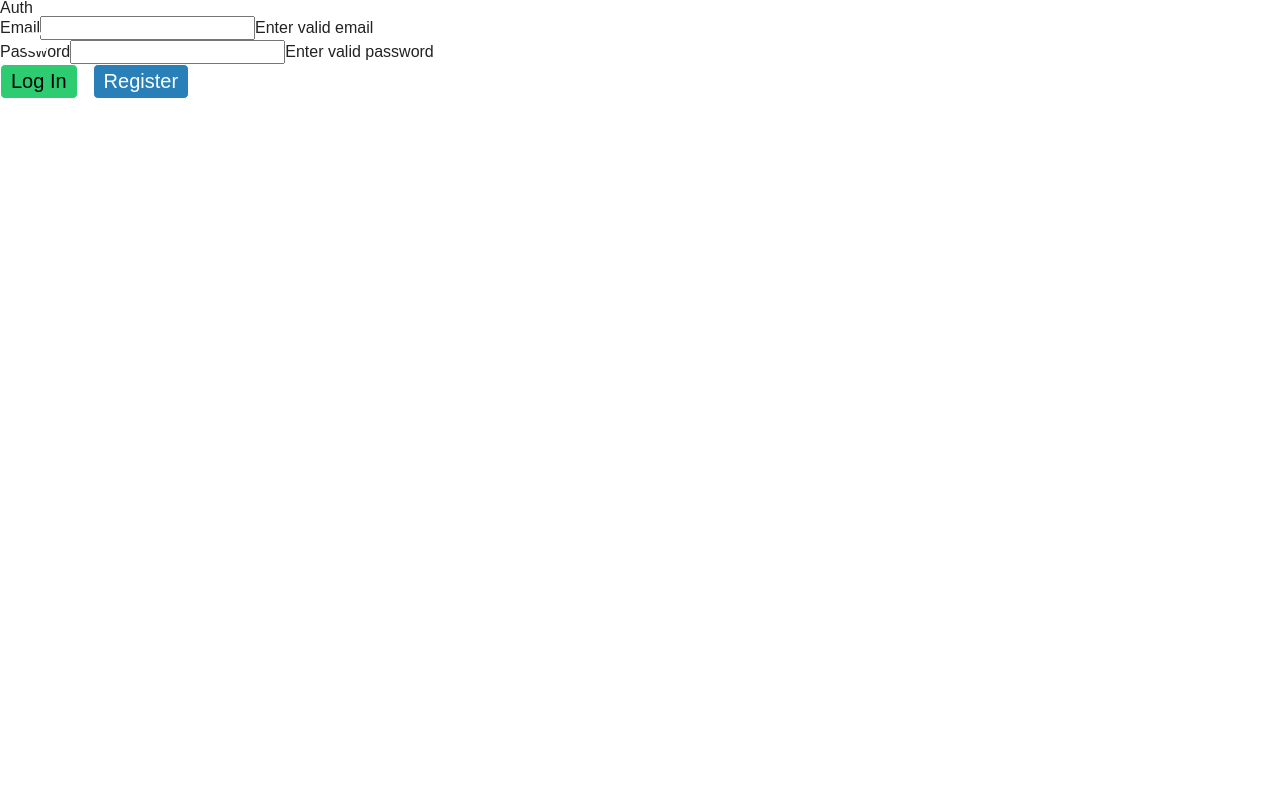
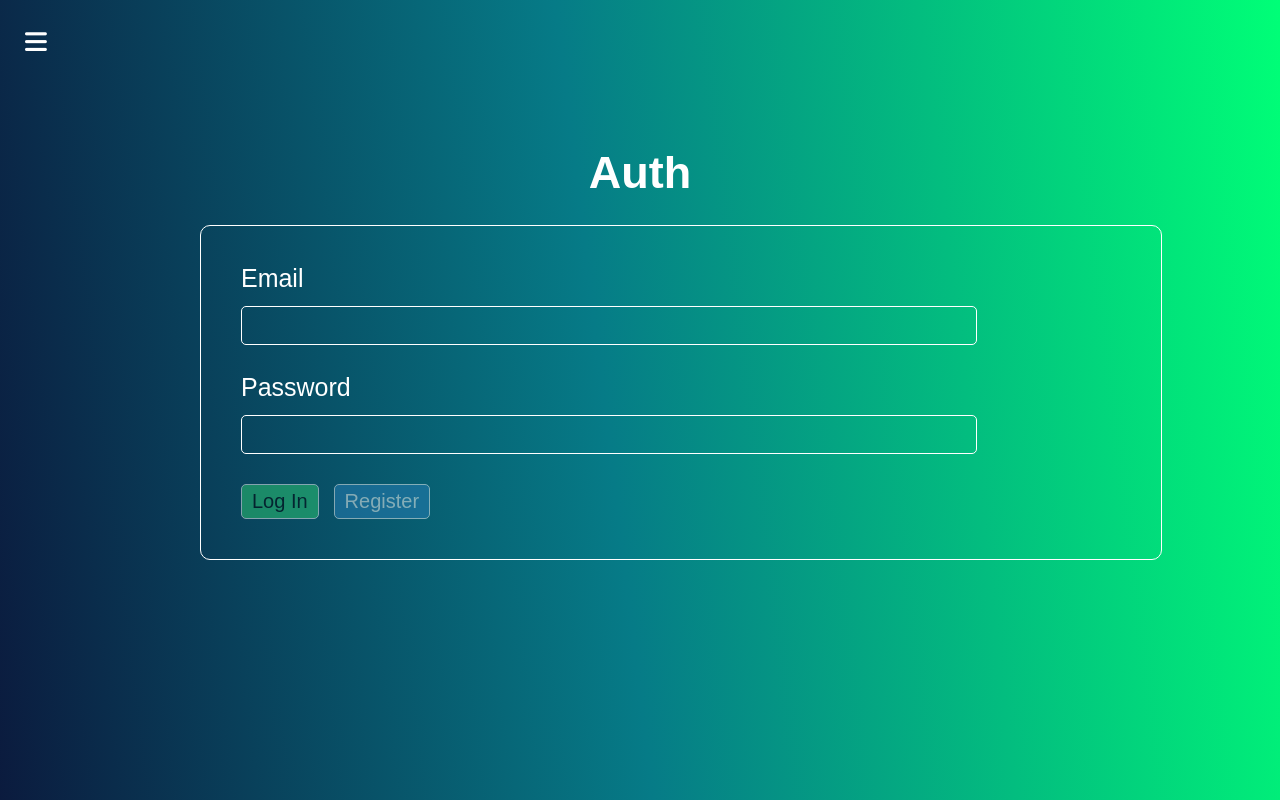
Before and after one commit to SavostinIllia/react_quiz_typescript, a React (Create React App) app: page /auth in a window 1280 px wide. Built offline with nearby package versions, Linux system fonts and the light colour scheme; a web font is replaced by a local one.

Commit message:
Auth component refactoring, errors corrects, styling buttons, inputs

```diff
--- a/package.json
+++ b/package.json
@@ -15,6 +15,7 @@
     "@types/react-router-dom": "^5.1.5",
     "@types/styled-components": "^5.1.2",
     "classnames": "^2.2.6",
+    "is_js": "^0.9.0",
     "react": "^16.13.1",
     "react-dom": "^16.13.1",
     "react-router-dom": "^5.2.0",
--- a/src/Styles/GlobalStyle.js
+++ b/src/Styles/GlobalStyle.js
@@ -10,6 +10,7 @@ const GlobalStyle = createGlobalStyle`
 :root {
     --whiteTextColor: #fff;
     --transitionDelay: all .3s ease-in-out;
+    --errorColor: #ff6b6b;
 }
 
 html, body, div, span, applet, object, iframe,
--- a/src/components/UI/Button.tsx
+++ b/src/components/UI/Button.tsx
@@ -1,15 +1,15 @@
 import React from "react";
 import classNames from "classnames";
-import styled from "styled-components";
+import styled, { css } from "styled-components";
 
 interface ButtonProps {
   buttonClass: "primary" | "success" | "error";
-  onClick?(props: any): void;
+  onClick?(props: any): any;
   disabled?: boolean;
   text: string;
 }
 
-const ButtonStyles = styled.button`
+const ButtonStyles = styled.button<{ disabled: boolean }>`
   color: var(--whiteTextColor);
   font-size: 20px;
   border: 1.5px solid var(--whiteTextColor);
@@ -18,17 +18,24 @@ const ButtonStyles = styled.button`
   padding: 5px 10px;
   transition: 0.3s ease-in-out;
   margin-right: 15px;
-  &:hover,
-  &:focus {
-    box-shadow: inset -7px -7px 6px -5px rgba(0, 0, 0, 0.75);
-    transition: 0.3s ease-in-out;
-  }
+  opacity: ${({ disabled }) => (disabled ? 0.5 : 1)};
+  ${({ disabled }) =>
+    !disabled &&
+    css`
+      &:hover,
+      &:focus {
+        box-shadow: inset -7px -7px 6px -5px rgba(0, 0, 0, 0.75);
+        transition: 0.3s ease-in-out;
+      } :
+
+    `}
 
   &.primary {
     background: #2980b9;
   }
   &.success {
     background: #2ecc71;
+
     color: #000;
   }
   &.error {
@@ -47,10 +54,11 @@ const Button: React.FC<ButtonProps> = ({
     success: buttonClass === "success",
     error: buttonClass === "error",
   });
+  console.log("disabled :>> ", disabled);
 
   return (
     <ButtonStyles
-      disabled={disabled}
+      disabled={!disabled}
       onClick={onClick}
       className={buttonClasses}
     >
--- a/src/components/UI/Input.tsx
+++ b/src/components/UI/Input.tsx
@@ -1,16 +1,65 @@
 import React from "react";
-
+import styled from "styled-components";
+import classNames from "classnames";
 interface InputProps {
   label: string;
   errorMessage: string;
   value: string | number;
-  onChange?(): void;
   type: string;
   valid: boolean;
   touched: boolean;
   shouldValidate: boolean;
+  onChange(event: React.ChangeEvent<HTMLInputElement>): void;
 }
 
+function isValid(
+  valid: boolean,
+  touched: boolean,
+  shouldValidate: boolean
+): boolean {
+  return !valid && shouldValidate && touched;
+}
+
+// STYLES
+
+const InputComponent = styled.div`
+  flex: 0 0 100%;
+  padding-bottom: 30px;
+`;
+const InputLabel = styled.label`
+  display: block;
+  font-size: 25px;
+  color: var(--whiteTextColor);
+  padding-bottom: 15px;
+  transition: var(--transitionDelay);
+  &.errorLabel {
+    color: #ff6b6b;
+    transition: var(--transitionDelay);
+  }
+`;
+const FormInput = styled.input<{ touched?: boolean }>`
+  display: block;
+  width: 100%;
+  max-width: 80%;
+  color: var(--whiteTextColor);
+  padding: 7px 15px;
+  background: transparent;
+  font-size: 20px;
+  border: 1.5px solid var(--whiteTextColor);
+  border-radius: 5px;
+  transition: var(--transitionDelay);
+  &.errorInput {
+    border: 1.5px solid #ff6b6b;
+    color: #ff6b6b;
+    transition: var(--transitionDelay);
+  }
+`;
+const InputErrorMessage = styled.span`
+  font-size: 25px;
+  color: #ff6b6b;
+  display: block;
+  padding: 15px 0;
+`;
 const Input: React.FC<InputProps> = ({
   label,
   errorMessage,
@@ -19,14 +68,34 @@ const Input: React.FC<InputProps> = ({
   valid,
   touched,
   shouldValidate,
+  onChange,
 }) => {
   const htmlFor = `${type}-${Math.random()}`;
+
+  const LabelErrorClassName = classNames({
+    errorLabel: isValid(valid, touched, shouldValidate),
+  });
+  const InputErrorClass = classNames({
+    errorInput: isValid(valid, touched, shouldValidate),
+  });
+
   return (
-    <div>
-      <label htmlFor={htmlFor}>{label}</label>
-      <input type={type} id={htmlFor} value={value}></input>
-      <span>{errorMessage}</span>
-    </div>
+    <InputComponent>
+      <InputLabel className={LabelErrorClassName} htmlFor={htmlFor}>
+        {label}
+      </InputLabel>
+      <FormInput
+        className={InputErrorClass}
+        type={type}
+        id={htmlFor}
+        value={value}
+        onChange={onChange}
+        touched={touched}
+      ></FormInput>
+      {isValid(valid, touched, shouldValidate) ? (
+        <InputErrorMessage>{errorMessage}</InputErrorMessage>
+      ) : null}
+    </InputComponent>
   );
 };
 export default Input;
--- a/src/containers/Auth/Auth.tsx
+++ b/src/containers/Auth/Auth.tsx
@@ -1,10 +1,65 @@
 import React, { useState } from "react";
 import Button from "../../components/UI/Button";
 import Input from "../../components/UI/Input";
+import styled from "styled-components";
+const is = require("is_js");
 
-const InitialState: FormControls = {
+const AuthSection = styled.section`
+  display: flex;
+  flex-wrap: wrap;
+  width: 100%;
+  min-height: 100vh;
+  background: linear-gradient(83deg, #0b183c, #067b87 48%, #0f7);
+  padding-top: 150px;
+  flex-direction: row;
+  justify-content: center;
+`;
+const AuthContainer = styled.div``;
+const AuthTitle = styled.h1`
+  flex: 0 0 100%;
+  text-align: center;
+  padding-bottom: 30px;
+  font-size: 45px;
+  color: var(--whiteTextColor);
+  font-weight: 600;
+`;
+const AuthForm = styled.form`
+  border: 1.5px solid var(--whiteTextColor);
+  border-radius: 10px;
+  padding: 40px;
+  display: flex;
+  flex-wrap: wrap;
+  width: 100%;
+  flex-direction: row;
+`;
+
+interface FormControlsEmail {
+  value: string;
+  type: string;
+  label: string;
+  errorMessage: string;
+  valid: boolean;
+  touched: boolean;
+  validation: Validation;
+}
+
+interface Validation {
+  required: boolean;
+  email?: true;
+  minLength?: number;
+}
+
+interface FormControlsPassword extends FormControlsEmail {
+  validation: Pick<Validation, "required" | "minLength">;
+}
+
+interface FormControls {
+  email: FormControlsEmail;
+  password: FormControlsPassword;
+}
+
+const initialState: FormControls = {
   email: {
-    key: 1,
     value: "",
     type: "email",
     label: "Email",
@@ -17,7 +72,6 @@ const InitialState: FormControls = {
     },
   },
   password: {
-    key: 2,
     value: "",
     type: "password",
     label: "Password",
@@ -31,39 +85,91 @@ const InitialState: FormControls = {
   },
 };
 
-const Auth: React.FC = () => {
-  const [formControls, setFormControls] = useState<any>(InitialState);
+const App: React.FC = () => {
+  const [formControls, setFormControls] = useState<FormControls>(initialState);
+  const [isFormValid, setIsFormValid] = useState<boolean>(false);
 
   const logInHandler = (e: MouseEvent) => {
     e.preventDefault();
-    console.log("e", e);
+    console.log("LOGINED");
   };
 
   const registerHandler = (e: MouseEvent) => {
     e.preventDefault();
-    console.log("e", e);
+    console.log("REGISTRED");
   };
 
   const onsubmitHandler = (e: React.FormEvent<HTMLFormElement>) => {
     e.preventDefault();
-    console.log("submit");
+    console.log("SUBMITED");
+  };
+
+  const validateControl = (value: string, validation: Validation) => {
+    let isValid = true;
+
+    if (!validation) return true;
+
+    if (validation.required) {
+      isValid = value.trim() !== "" && isValid;
+    }
+
+    if (validation.email) {
+      isValid = is.email(value) && isValid;
+    }
+
+    if (validation.minLength) {
+      isValid = value.length >= validation.minLength && isValid;
+    }
+    return isValid;
+  };
+
+  const onChangeHandler = (
+    e: React.ChangeEvent<HTMLInputElement>,
+    controlName: string
+  ) => {
+    const formsControlsValidated = { ...formControls };
+
+    const control: FormControlsEmail = {
+      //@ts-ignore
+      ...formsControlsValidated[controlName],
+    };
+    control.value = e.target.value;
+    control.touched = true;
+    control.valid = validateControl(control.value, control.validation);
+    //@ts-ignore
+    formsControlsValidated[controlName] = control;
+
+    // console.log("control.valid :>> ", control.valid);
+    let isFormValidChecked = true;
+
+    Object.keys(formsControlsValidated).forEach((name) => {
+      isFormValidChecked =
+        //@ts-ignore
+        formsControlsValidated[name].valid && isFormValidChecked;
+    });
+    setIsFormValid(isFormValidChecked);
+    setFormControls(formsControlsValidated);
   };
 
   const renderInputs = () => {
     return Object.keys(formControls).map(
       (controlName: string, index: number) => {
+        //@ts-ignore
         const control = formControls[controlName];
 
         return (
           <Input
-            key={control.key}
+            key={index}
             type={control.type}
             value={control.value}
             valid={control.valid}
             touched={control.touched}
             label={control.label}
             errorMessage={control.errorMessage}
-            shouldValidate={control.validation}
+            shouldValidate={!!control.validation}
+            onChange={(e: React.ChangeEvent<HTMLInputElement>) =>
+              onChangeHandler(e, controlName)
+            }
           />
         );
       }
@@ -71,28 +177,29 @@ const Auth: React.FC = () => {
   };
 
   return (
-    <div>
-      <div>
-        <h1>Auth</h1>
-        <form
-          onSubmit={(e: React.FormEvent<HTMLFormElement>) => onsubmitHandler(e)}
-        >
+    <AuthSection>
+      <AuthContainer>
+        <AuthTitle>Auth</AuthTitle>
+
+        <AuthForm onSubmit={onsubmitHandler}>
           {renderInputs()}
+
           <Button
             buttonClass="success"
             text="Log In"
             onClick={(e: MouseEvent) => logInHandler(e)}
+            disabled={isFormValid}
           />
           <Button
             buttonClass="primary"
             text="Register"
             onClick={(e: MouseEvent) => registerHandler(e)}
+            disabled={isFormValid}
           />
-        </form>
-      </div>
-    </div>
+        </AuthForm>
+      </AuthContainer>
+    </AuthSection>
   );
 };
-export default Auth;
 
-//e: React.FormEvent<HTMLFormElement>
+export default App;
--- a/src/containers/QuizCreator/QuizCreator.tsx
+++ b/src/containers/QuizCreator/QuizCreator.tsx
@@ -2,7 +2,7 @@ import React from "react";
 
 interface QuizCreatorProps {}
 
-const QuizCreator: React.FC<QuizCreatorProps> = ({}) => {
+const QuizCreator: React.FC<QuizCreatorProps> = () => {
   return (
     <div>
       <h1>QuizCreator</h1>
--- a/src/containers/QuizList/QuizList.tsx
+++ b/src/containers/QuizList/QuizList.tsx
@@ -40,7 +40,7 @@ const QuizListLink = styled(NavLink)`
   }
 `;
 
-const QuizList: React.FC<QuizListProps> = ({}) => {
+const QuizList: React.FC<QuizListProps> = () => {
   const renderQuizes = () => {
     return [1, 2, 3].map((quiz, i) => {
       return (
--- a/tsconfig.json
+++ b/tsconfig.json
@@ -1,6 +1,6 @@
 {
   "compilerOptions": {
-    "target": "es5",
+    "target": "es6",
     "lib": ["dom", "dom.iterable", "esnext"],
     "allowJs": true,
     "skipLibCheck": true,
```
Also changed, not shown: src/models/FormControls.d.ts (+4 -3 lines), 1 other file (tests, documents, lock files or other folders).
